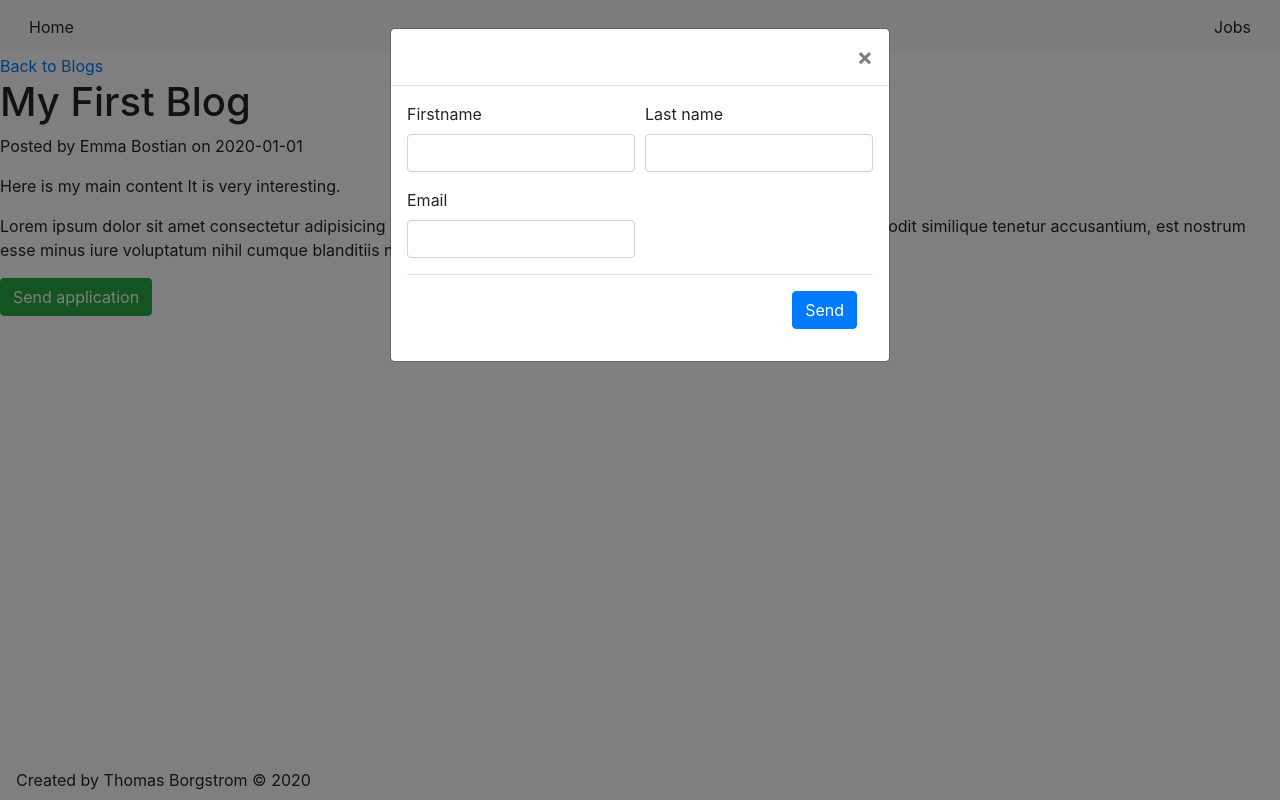
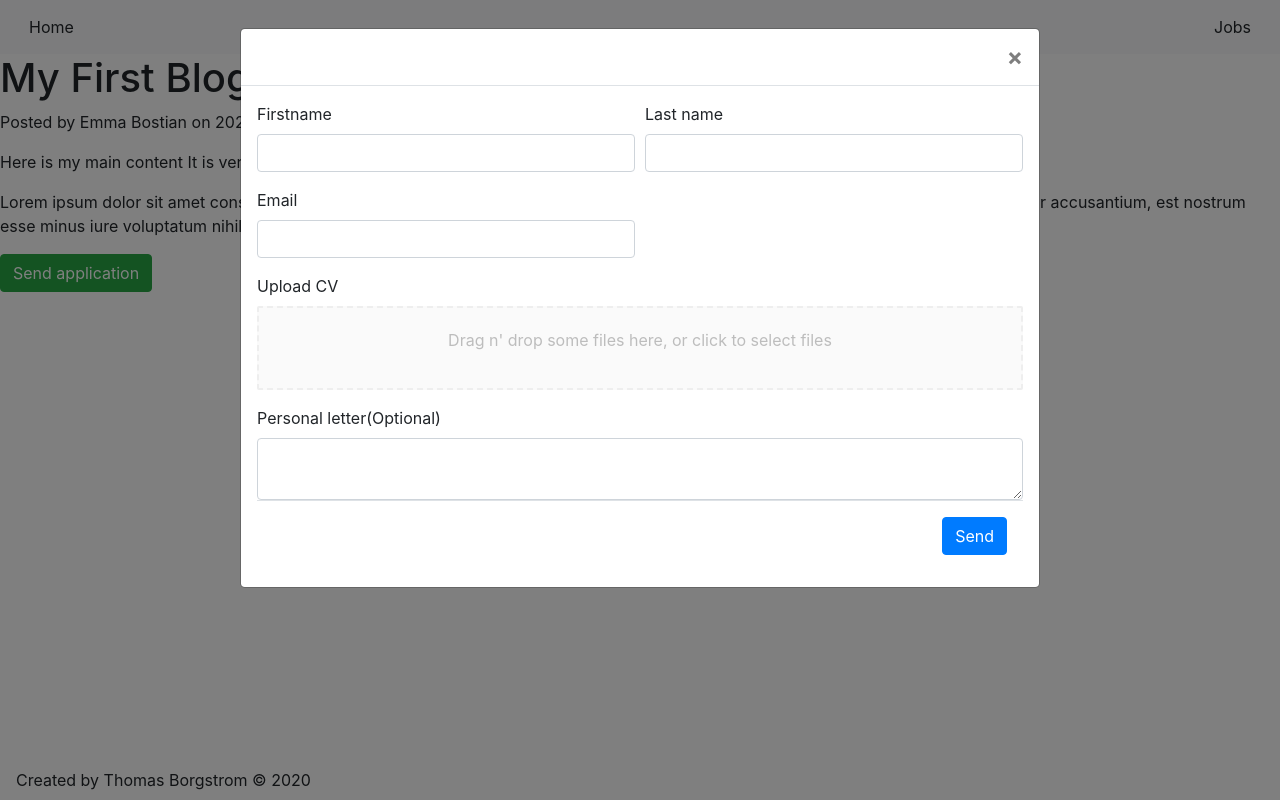
Before and after one commit to Tyerlo/work-publication, a Gatsby site: page /my-first-blog in a window 1280 px wide. Both pictures are taken after a click on the button "Send application". Built offline with nearby package versions, Linux system fonts and the light colour scheme; Gatsby itself is replaced by a stand-in of ours.

Commit message:
Fixed drag n drop with CV and some more validation

```diff
--- a/package.json
+++ b/package.json
@@ -24,9 +24,11 @@
     "gatsby-source-filesystem": "^2.3.11",
     "gatsby-transformer-json": "^2.4.5",
     "gatsby-transformer-remark": "^2.8.16",
+    "jszip": "^3.5.0",
     "netlify-cms-app": "^2.11.20",
     "react": "^16.13.1",
     "react-dom": "^16.13.1",
+    "react-dropzone": "^11.0.1",
     "reactstrap": "^8.4.1",
     "styled-components": "^5.1.1",
     "yup": "^0.29.1"
--- a/src/components/ApplyJob.js
+++ b/src/components/ApplyJob.js
@@ -10,7 +10,7 @@ const Modalen = (props) => {
       <Button color="success" onClick={toggle}>
         Send application
       </Button>
-      <Modal isOpen={modal} toggle={toggle}>
+      <Modal isOpen={modal} toggle={toggle} size="lg">
         <ModalHeader toggle={toggle}>{props.title}</ModalHeader>
         <ModalBody>
           <Forms />
--- /dev/null
+++ b/src/components/DropZone.css
@@ -0,0 +1,15 @@
+.dropzone {
+  flex: 1;
+  display: flex;
+  flex-direction: column;
+  align-items: center;
+  padding: 20px;
+  border-width: 2px;
+  border-radius: 2px;
+  border-color: #eeeeee;
+  border-style: dashed;
+  background-color: #fafafa;
+  color: #bdbdbd;
+  outline: none;
+  transition: border 0.2;
+}
--- /dev/null
+++ b/src/components/DropZone.js
@@ -0,0 +1,36 @@
+import React from "react";
+import DropZone from "react-dropzone";
+import JSZip from "jszip";
+import "./DropZone.css";
+const DroppingFiles = () => {
+  const handleDrop = (files) => {
+    const zip = new JSZip();
+
+    files.forEach((file) => zip.file(file.name, file));
+
+    zip.generateAsync({ type: "blob" }).then((blob) => {
+      const zippedFiles = new File([blob], "whatever.zip", {
+        lastModified: Date.now(),
+        type: "application/zip"
+      });
+
+      this.setState({
+        zippedFiles
+      });
+    });
+  };
+
+  return (
+    <DropZone onDrop={handleDrop}>
+      {({ getRootProps, getInputProps }) => (
+        <section>
+          <div {...getRootProps({ className: "dropzone" })}>
+            <input {...getInputProps()} name="files" />
+            <p>Drag n' drop some files here, or click to select files</p>
+          </div>
+        </section>
+      )}
+    </DropZone>
+  );
+};
+export default DroppingFiles;
--- a/src/components/Forms.js
+++ b/src/components/Forms.js
@@ -13,6 +13,7 @@ import {
 import { navigate } from "gatsby-link";
 import * as Yup from "yup";
 import { useFormik, Field } from "formik";
+import DropZone from "./DropZone";
 
 function encode(data) {
   return Object.keys(data)
@@ -22,7 +23,8 @@ function encode(data) {
 const initialValues = {
   firstName: "",
   lastName: "",
-  email: ""
+  email: "",
+  textarea: ""
 };
 
 const validationSchema = Yup.object({
@@ -30,8 +32,10 @@ const validationSchema = Yup.object({
   lastName: Yup.string().required("Last name is required!"),
   email: Yup.string()
     .email("Invalid email address")
-    .required("Email is required!")
+    .required("Email is required!"),
+  textarea: Yup.string().max(1000, "Must be max 1000 characters")
 });
+
 const Forms = () => {
   const formik = useFormik({
     initialValues,
@@ -43,6 +47,13 @@ const Forms = () => {
 
   const [state, setState] = useState({});
 
+  const handleAttachement = (e) => {
+    setState({ ...state, [e.target.name]: e.target.files[0] });
+  };
+
+  const handleChange = (e) => {
+    setState({ ...state, [e.target.name]: e.target.value });
+  };
   const handleSubmit = () => {
     fetch("/", {
       method: "POST",
@@ -64,8 +75,14 @@ const Forms = () => {
       action="/thanks"
       onSubmit={formik.handleSubmit}
     >
-      {/* <Field type="hidden" name="application-form" />
-      <Field type="hidden" name="bot-field" /> */}
+      {/* The `form-name` hidden field is required to support form submissions without JavaScript */}
+      <input type="hidden" name="form-name" value="file-upload" />
+      <p hidden>
+        <label>
+          Don’t fill this out:{" "}
+          <input name="bot-field" onChange={handleChange} />
+        </label>
+      </p>
       <Row form>
         <Col md={6}>
           <FormGroup>
@@ -121,6 +138,29 @@ const Forms = () => {
             ) : null}
           </FormGroup>
         </Col>
+        <Col md={12}>
+          <FormGroup>
+            <Label>Upload CV</Label>
+            <DropZone />
+          </FormGroup>
+        </Col>
+        <Col md={12}>
+          <Label>Personal letter(Optional)</Label>
+          <Input
+            maxLength="1000"
+            type="textarea"
+            name="textarea"
+            onChange={formik.handleChange}
+            value={formik.values.textarea}
+            onBlur={formik.handleBlur}
+          />
+          {formik.errors.textarea && formik.touched.textarea ? (
+            <div className="text-danger">
+              <i className="fas fa-times mr-1" />
+              {formik.errors.textarea}
+            </div>
+          ) : null}
+        </Col>
       </Row>
       <ModalFooter>
         <Button type="submit" color="primary">
--- a/src/templates/blogTemplate.js
+++ b/src/templates/blogTemplate.js
@@ -23,7 +23,6 @@ const blogTemplate = ({ data }) => {
 
   return (
     <Layout>
-      <Link to="/">Back to Blogs</Link>
       <h1>{title}</h1>
       <p>
         Posted by {author} on {date}
```
Also changed, not shown: 1 other file.
